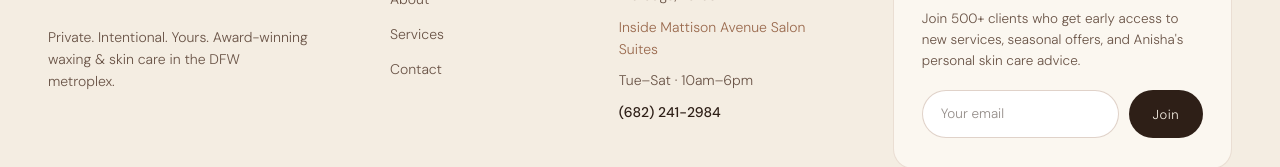
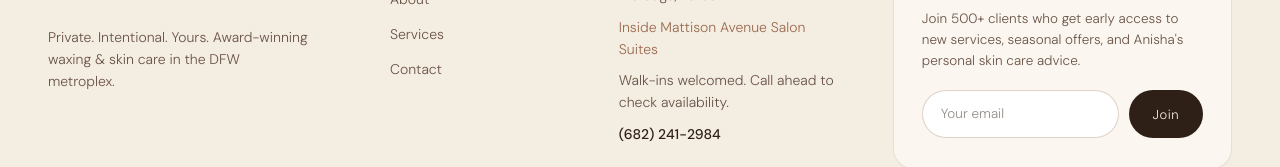
Before and after one commit to Bixllc/smooveskinstudio, a Next.js app: page / in a window 1280 px wide. Shown: the part 6168-6335 px from the top of the page. Built offline with nearby package versions, Linux system fonts and the light colour scheme; no server answers; the database is empty.

Commit message:
Replace footer hours with walk-in availability note

```diff
--- a/src/components/Footer.tsx
+++ b/src/components/Footer.tsx
@@ -9,7 +9,7 @@
   address: "7600 Denton Hwy, Suite #139",
   city: "Watauga, Texas",
   addressNote: "Inside Mattison Avenue Salon Suites",
-  hours: "Tue–Sat · 10am–6pm",
+  availabilityNote: "Walk-ins welcomed. Call ahead to check availability.",
   phone: "(682) 241-2984",
   phoneHref: "tel:+16822412984",
 };
@@ -118,7 +118,7 @@
               <p style={{ margin: 0 }}>{CONTACT.address}</p>
               <p style={{ margin: 0 }}>{CONTACT.city}</p>
               <p style={{ margin: 0, color: "#9A6A4E" }}>{CONTACT.addressNote}</p>
-              <p style={{ margin: 0 }}>{CONTACT.hours}</p>
+              <p style={{ margin: 0 }}>{CONTACT.availabilityNote}</p>
               <a
                 href={CONTACT.phoneHref}
                 className="footer-link"
```
